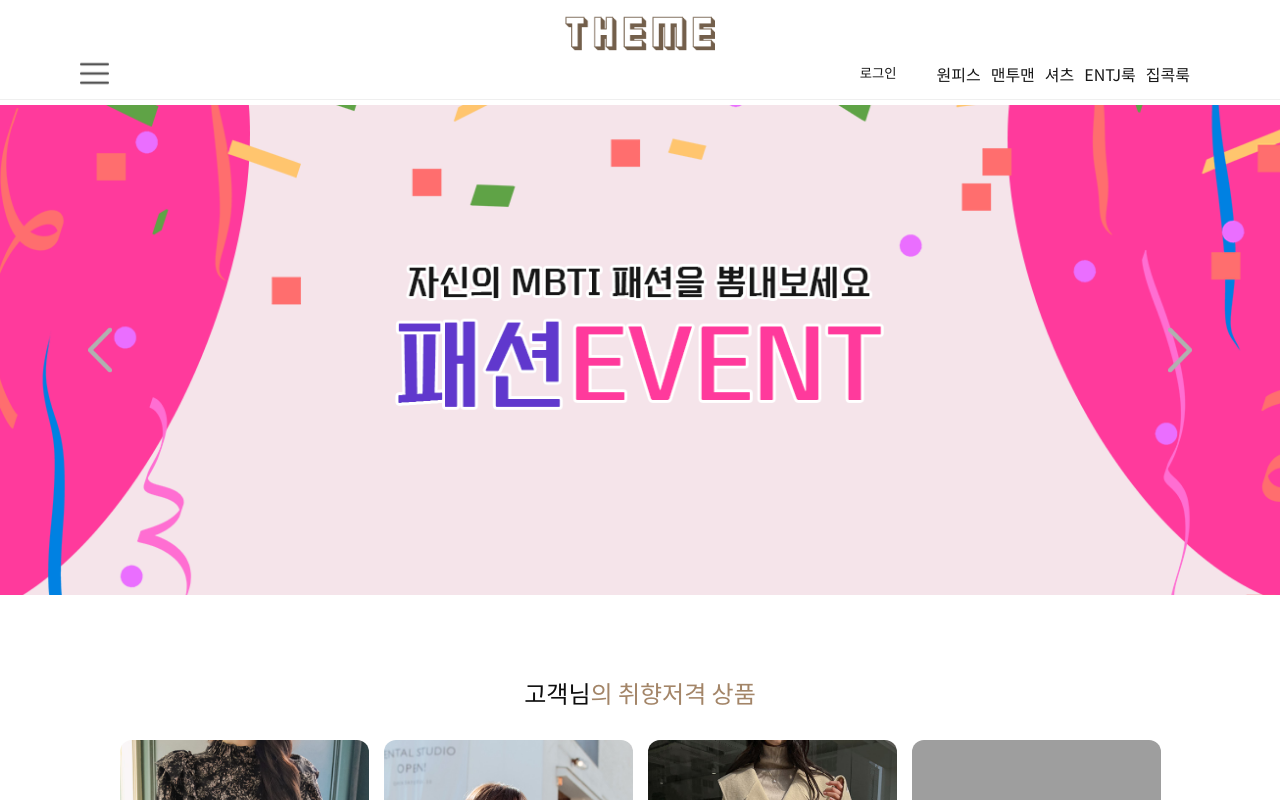
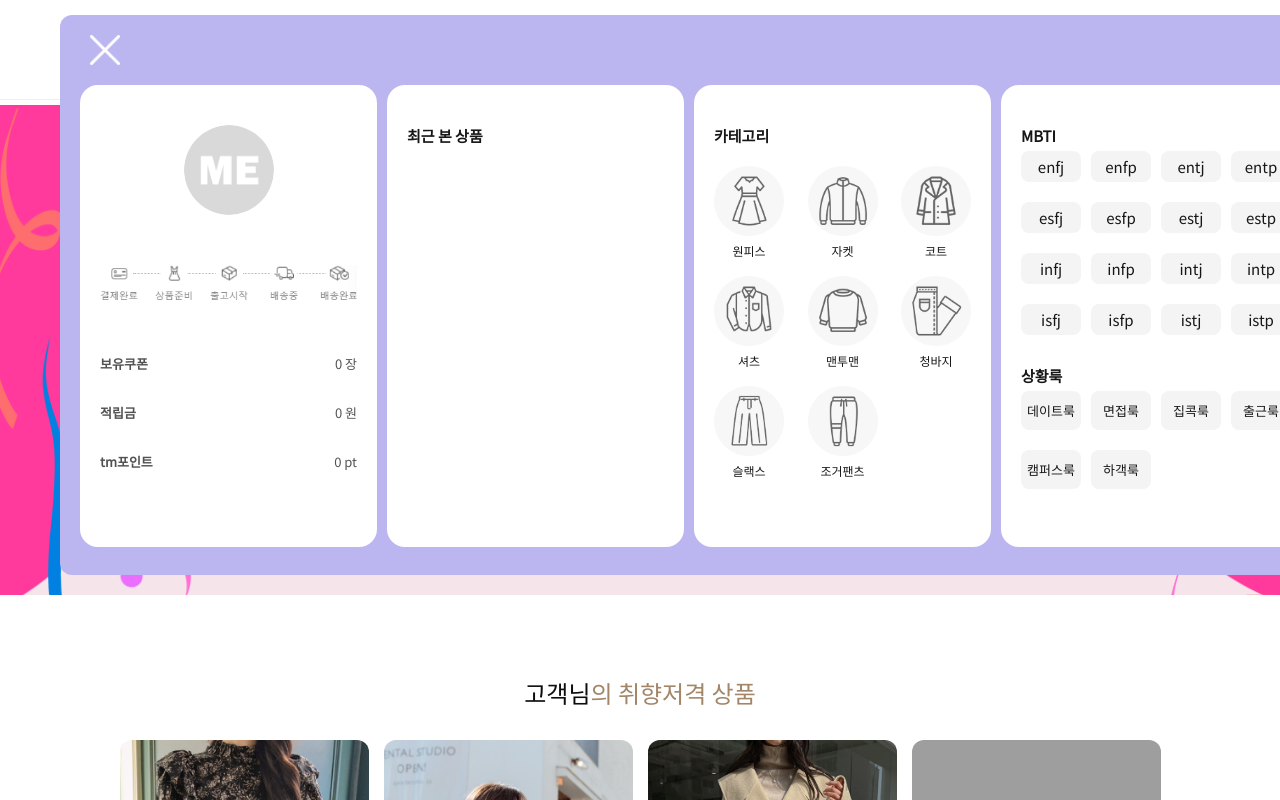
Before and after one commit to robbeca-code/shop, a React (Create React App) app: page / in a window 1280 px wide. Both pictures are taken after a click on the button 94 px from the left and 73 px from the top of the page. Shown: the top 800 px of the page. Built offline with nearby package versions, Linux system fonts and the light colour scheme; grey boxes are pictures that could not be loaded.

Commit message:
Create Sidebar function using Redux.

```diff
--- a/package.json
+++ b/package.json
@@ -3,12 +3,14 @@
   "version": "0.1.0",
   "private": true,
   "dependencies": {
+    "@reduxjs/toolkit": "^1.9.2",
     "@testing-library/jest-dom": "^5.16.5",
     "@testing-library/react": "^13.4.0",
     "@testing-library/user-event": "^13.5.0",
     "classnames": "^2.3.2",
     "react": "^18.2.0",
     "react-dom": "^18.2.0",
+    "react-redux": "^8.0.5",
     "react-router-dom": "^6.8.0",
     "react-scripts": "5.0.1",
     "web-vitals": "^2.1.4"
--- a/src/App.js
+++ b/src/App.js
@@ -1,5 +1,7 @@
-import React, { useState } from 'react';
+import React from 'react';
 import { Routes, Route, Link } from 'react-router-dom';
+import { useDispatch } from 'react-redux';
+import { setNavMenu } from './store';
 import './App.css';
 import Detail from './pages/Detail';
 import Home from './pages/Home';
@@ -7,7 +9,7 @@ import SelectCategory from './pages/SelectCategory';
 
 
 function App() {
-  let [isClick, setIsClick] = useState(false);
+  let dispatch = useDispatch();
 
   return (
     <section className="relative">
@@ -18,7 +20,9 @@ function App() {
           </Link>
 
           <div className="navItem">
-            <button type="button" className="navMenu">
+            <button type="button" className="navMenu" onClick={() => {
+              dispatch(setNavMenu())
+            }}>
               <img src={process.env.PUBLIC_URL + "/public-assets/icons/menu.png"} alt="A menu icon" />
             </button>
 
--- a/src/pages/Detail.js
+++ b/src/pages/Detail.js
@@ -3,6 +3,7 @@ import { useParams } from 'react-router-dom';
 import {dress, jacket, coat, shirt, jeans, trouser, jogger, pullover} from './shop-data.js';
 import style from './Detail.module.css';
 import cn from 'classnames';
+import Sidebar from './Sidebar.js';
 
 function Detail() {
   // let items = dress.filter((d) => d.mbti.indexOf('intp'));
@@ -45,6 +46,9 @@ function Detail() {
 
   return (
     <section className={cn(style.container)}>
+      <aside>
+        <Sidebar />
+      </aside>
       <header className={cn(style.header)}>
         <div className={cn(style.headerLeft)}>
           <div className={cn(style.mainImgContainer)}>
--- a/src/pages/Home.js
+++ b/src/pages/Home.js
@@ -3,12 +3,16 @@ import { Link } from 'react-router-dom';
 import cn from 'classnames';
 import style from './Home.module.css';
 import {dress, jacket, coat, shirt, jeans, trouser, jogger, pullover} from './shop-data';
+import Sidebar from './Sidebar';
 
 function Home() {
   let url = '/shop/enfp';
 
   return(
     <section className={cn(style.container)}>
+      <aside>
+        <Sidebar />
+      </aside>
       <Slide />
 
       <article className={cn(style.recommend)}>
--- a/src/pages/SelectCategory.js
+++ b/src/pages/SelectCategory.js
@@ -49,8 +49,6 @@ function MbtiCategory({id, kind}) {
 
   data = inputData(data, list, id);
 
-  console.log(list);
-  console.log(data);
   return(<Category data={data} id={id} />);
 }
 
--- a/src/pages/Sidebar.js
+++ b/src/pages/Sidebar.js
@@ -1,23 +1,33 @@
 import React from 'react';
 import style from './Sidebar.module.css';
 import cn from 'classnames';
+import { Link } from 'react-router-dom';
+import { useSelector, useDispatch } from 'react-redux';
+import { setNavMenu } from '../store';
 
 function Sidebar() {
-  {/* 메뉴 레이아웃 */}
+  const navMenu = useSelector(state => state.navMenu);
+  const dispatch = useDispatch();
 
+  if(!navMenu) {
+    return null;
+  }
+  else {
     return(
       <aside className={cn(style.sidebar)}>
-      <button type="button" className={cn(style.closeBtn)}>
+        <button type="button" className={cn(style.closeBtn)} onClick={() => {
+          dispatch(setNavMenu())
+        }}>
           <img src="/public-assets/icons/closeBtn.png" alt="The close button" />
         </button>
 
         <section className={cn(style.grid)}>
           <article className={cn(style.container)}>
             <div className={cn(style.userImgContainer)}>
-            <img src={process.env.PUBLIC_URL + "public-assets/icons/userImage.png"} alt="The user image" />
+              <img src="/public-assets/icons/userImage.png" alt="The user image" />
             </div>
             <div className={cn(style.stateContainer)}>
-            <img src={process.env.PUBLIC_URL + "public-assets/icons/state.png"} alt="A state image" />
+              <img src="/public-assets/icons/state.png" alt="A state image" />
             </div>
 
             <ul className={cn(style.menuList)}>
@@ -43,45 +53,45 @@ function Sidebar() {
           <article className={cn(style.container, style.category)}>
             <span className={cn(style.title)}>카테고리</span>
             <div className={cn(style.grid)}>
-            <button type="button" className={cn(style.categoryItem)}>
+              <Link to="/shop/dress" className={cn(style.categoryItem)}>
                 <img src="/public-assets/icons/dress.png" alt="The dress button" />
                 <span>원피스</span>
-            </button>
+              </Link>
 
-            <button type="button" className={cn(style.categoryItem)}>
+              <Link to="/shop/jacket" className={cn(style.categoryItem)}>
                 <img src="/public-assets/icons/jacket.png" alt="The jacket button" />
                 <span>자켓</span>
-            </button>
+              </Link>
 
-            <button type="button" className={cn(style.categoryItem)}>
+              <Link to="/shop/coat" className={cn(style.categoryItem)}>
                 <img src="/public-assets/icons/coat.png" alt="The coat button" />
                 <span>코트</span>
-            </button>
+              </Link>
 
-            <button type="button" className={cn(style.categoryItem)}>
+              <Link to="/shop/shirt" className={cn(style.categoryItem)}>
                 <img src="/public-assets/icons/shirt.png" alt="The shirt button" />
                 <span>셔츠</span>
-            </button>
+              </Link>
 
-            <button type="button" className={cn(style.categoryItem)}>
+              <Link to="/shop/pullover" className={cn(style.categoryItem)}>
                 <img src="/public-assets/icons/pullover.png" alt="The pullover button" />
                 <span>맨투맨</span>
-            </button>
+              </Link>
 
-            <button type="button" className={cn(style.categoryItem)}>
+              <Link to="/shop/jeans" className={cn(style.categoryItem)}>
                 <img src="/public-assets/icons/jeans.png" alt="The jeans button" />
                 <span>청바지</span>
-            </button>
+              </Link>
 
-            <button type="button" className={cn(style.categoryItem)}>
+              <Link to="/shop/trouser" className={cn(style.categoryItem)}>
                 <img src="/public-assets/icons/trouser.png" alt="The trouser button" />
                 <span>슬랙스</span>
-            </button>
+              </Link>
 
-            <button type="button" className={cn(style.categoryItem)}>
+              <Link to="/shop/jogger" className={cn(style.categoryItem)}>
                 <img src="/public-assets/icons/jogger.png" alt="The jogger button" />
                 <span>조거팬츠</span>
-            </button>
+              </Link>
             </div>
           </article>
 
@@ -89,78 +99,78 @@ function Sidebar() {
             <div className={cn(style.themeContainer)}>
               <span className={cn(style.title)}>MBTI</span>
               <div className={cn(style.grid)}>
-              <button type="button" className={cn(style.themeItem, style.mbti)}>
+                <Link to="/shop/enfj" className={cn(style.themeItem, style.mbti)}>
                   <span>enfj</span>
-              </button>
-              <button type="button" className={cn(style.themeItem, style.mbti)}>
+                </Link>
+                <Link to="/shop/enfp" className={cn(style.themeItem, style.mbti)}>
                   <span>enfp</span>
-              </button>
-              <button type="button" className={cn(style.themeItem, style.mbti)}>
+                </Link>
+                <Link to="/shop/entj" className={cn(style.themeItem, style.mbti)}>
                   <span>entj</span>
-              </button>
-              <button type="button" className={cn(style.themeItem, style.mbti)}>
+                </Link>
+                <Link to="/shop/entp" className={cn(style.themeItem, style.mbti)}>
                   <span>entp</span>
-              </button>
-              <button type="button" className={cn(style.themeItem, style.mbti)}>
+                </Link>
+                <Link to="/shop/esfj" className={cn(style.themeItem, style.mbti)}>
                   <span>esfj</span>
-              </button>
-              <button type="button" className={cn(style.themeItem, style.mbti)}>
+                </Link>
+                <Link to="/shop/esfp" className={cn(style.themeItem, style.mbti)}>
                   <span>esfp</span>
-              </button>
-              <button type="button" className={cn(style.themeItem, style.mbti)}>
+                </Link>
+                <Link to="/shop/estj" className={cn(style.themeItem, style.mbti)}>
                   <span>estj</span>
-              </button>
-              <button type="button" className={cn(style.themeItem, style.mbti)}>
+                </Link>
+                <Link to="/shop/estp" className={cn(style.themeItem, style.mbti)}>
                   <span>estp</span>
-              </button>
-              <button type="button" className={cn(style.themeItem, style.mbti)}>
+                </Link>
+                <Link to="/shop/infj" className={cn(style.themeItem, style.mbti)}>
                   <span>infj</span>
-              </button>
-              <button type="button" className={cn(style.themeItem, style.mbti)}>
+                </Link>
+                <Link to="/shop/infp" className={cn(style.themeItem, style.mbti)}>
                   <span>infp</span>
-              </button>
-              <button type="button" className={cn(style.themeItem, style.mbti)}>
+                </Link>
+                <Link to="/shop/intj" className={cn(style.themeItem, style.mbti)}>
                   <span>intj</span>
-              </button>
-              <button type="button" className={cn(style.themeItem, style.mbti)}>
+                </Link>
+                <Link to="/shop/intp" className={cn(style.themeItem, style.mbti)}>
                   <span>intp</span>
-              </button>
-              <button type="button" className={cn(style.themeItem, style.mbti)}>
+                </Link>
+                <Link to="/shop/isfj" className={cn(style.themeItem, style.mbti)}>
                   <span>isfj</span>
-              </button>
-              <button type="button" className={cn(style.themeItem, style.mbti)}>
+                </Link>
+                <Link to="/shop/isfp" className={cn(style.themeItem, style.mbti)}>
                   <span>isfp</span>
-              </button>
-              <button type="button" className={cn(style.themeItem, style.mbti)}>
+                </Link>
+                <Link to="/shop/istj" className={cn(style.themeItem, style.mbti)}>
                   <span>istj</span>
-              </button>
-              <button type="button" className={cn(style.themeItem, style.mbti)}>
+                </Link>
+                <Link to="/shop/istp" className={cn(style.themeItem, style.mbti)}>
                   <span>istp</span>
-              </button>
+                </Link>
               </div>
             </div>
 
             <div className={cn(style.themeContainer)}>
               <span className={cn(style.title)}>상황룩</span>
               <div className={cn(style.grid)}>
-              <button type="button" className={cn(style.themeItem)}>
+                <Link to="/shop/date" className={cn(style.themeItem)}>
                   <span>데이트룩</span>
-              </button>
-              <button type="button" className={cn(style.themeItem)}>
+                </Link>
+                <Link to="/shop/interview" className={cn(style.themeItem)}>
                   <span>면접룩</span>
-              </button>
-              <button type="button" className={cn(style.themeItem)}>
+                </Link>
+                <Link to="/shop/home" className={cn(style.themeItem)}>
                   <span>집콕룩</span>
-              </button>
-              <button type="button" className={cn(style.themeItem)}>
+                </Link>
+                <Link to="/shop/work" className={cn(style.themeItem)}>
                   <span>출근룩</span>
-              </button>
-              <button type="button" className={cn(style.themeItem)}>
+                </Link>
+                <Link to="/shop/campus" className={cn(style.themeItem)}>
                   <span>캠퍼스룩</span>
-              </button>
-              <button type="button" className={cn(style.themeItem)}>
+                </Link>
+                <Link to="/shop/guest" className={cn(style.themeItem)}>
                   <span>하객룩</span>
-              </button>
+                </Link>
               </div>
             </div>
           </article>
@@ -169,4 +179,6 @@ function Sidebar() {
     );
   }
 
+}
+
 export default Sidebar;
--- a/src/pages/Sidebar.module.css
+++ b/src/pages/Sidebar.module.css
@@ -10,9 +10,9 @@
   width: 1255px;
   height: 560px;
   border-radius: 12px;
-  position: absolute;
-  top: 4px;
-  left: 100px;
+  position: fixed;
+  top: 15px;
+  left: 60px;
   z-index: 999;
   padding: 20px;
 }
@@ -110,14 +110,21 @@
 }
 
 .categoryItem {
+  display: block;
   width: 70px;
-  height: 75px;
+  height: 70px;
+  text-decoration: none;
+  text-align: center;
 }
 
 .categoryItem > img {
   width: 100%;
   height: 100%;
   object-fit: contain;
+}
+
+.categoryItem > span {
+  font-size: 12px;
 }
 
 
@@ -146,6 +153,8 @@
   background-color: #f4f4f4;
   padding: 10px 0;
   border-radius: 8px;
+  text-decoration: none;
+  text-align: center;
 }
 
 .mbti {
--- /dev/null
+++ b/src/store.js
@@ -0,0 +1,20 @@
+import { configureStore, createSlice } from '@reduxjs/toolkit';
+
+let navMenu = createSlice({
+  name: 'navMenu',
+  initialState: false,
+
+  reducers: {
+    setNavMenu(state) {
+      return !state;
+    }
+  }
+});
+
+export let { setNavMenu } = navMenu.actions;
+
+export default configureStore({
+  reducer: {
+    navMenu: navMenu.reducer
+  }
+});
```
Also changed, not shown: src/index.js (+8 -7 lines), src/pages/Category.js (+8 -6 lines), 1 other file (tests, documents, lock files or other folders). Lines whose indentation alone changed are shown as unchanged.
